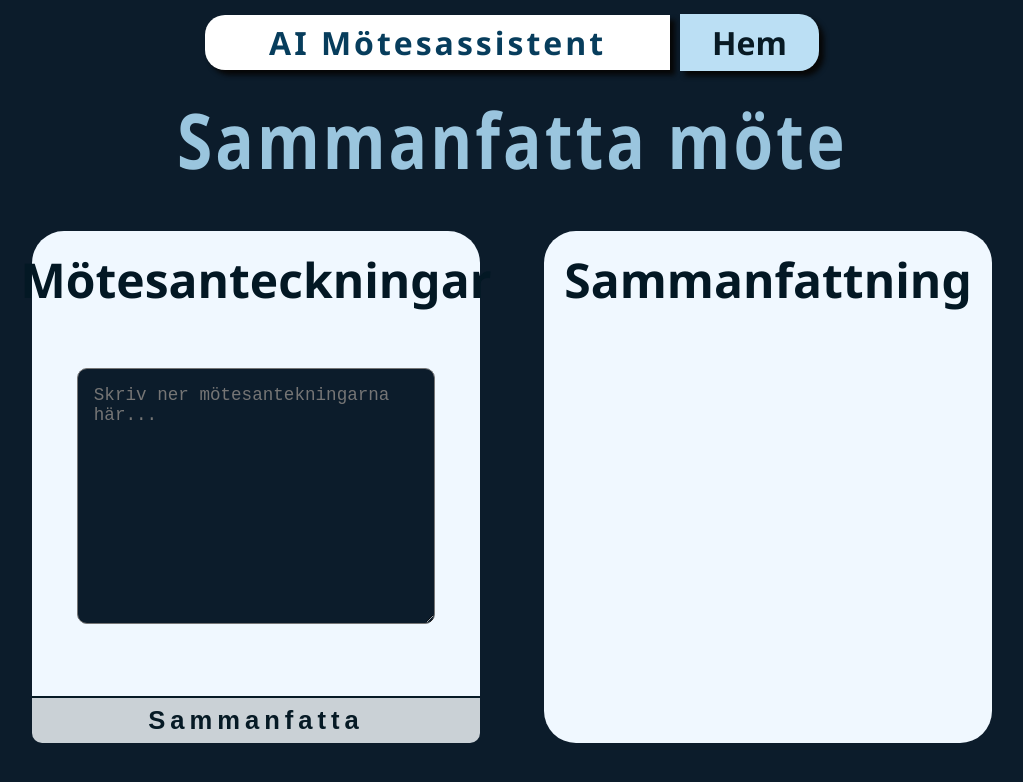
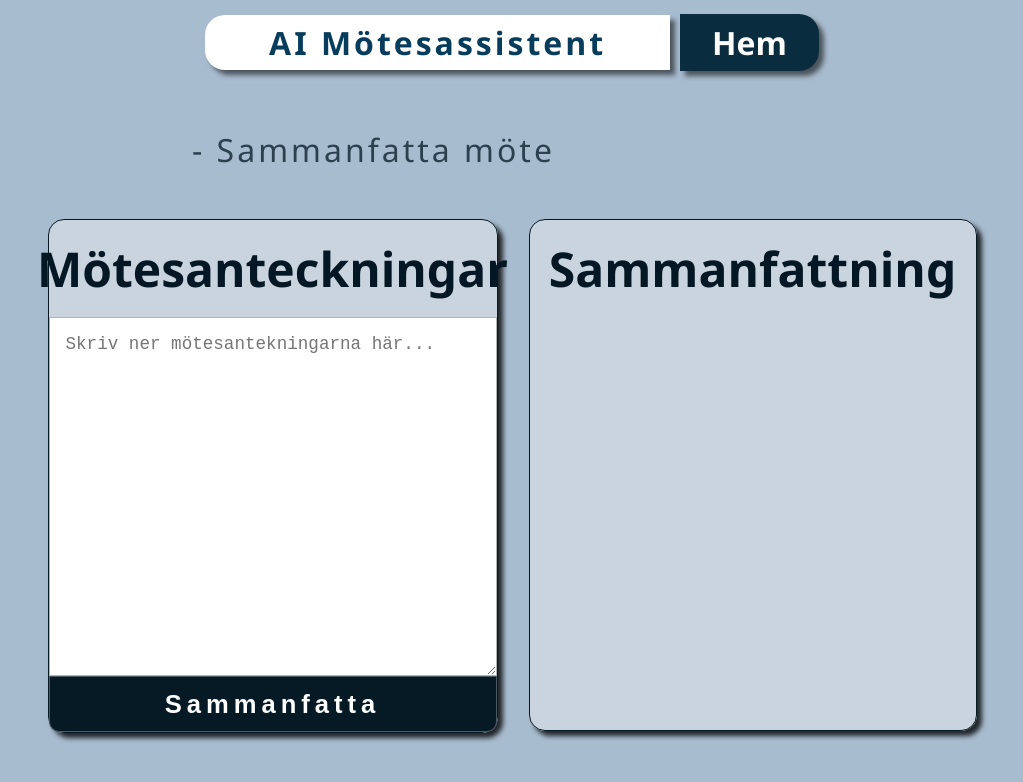
Before and after one commit to RobinJohansson1992/AI-Meeting-Assistant, a React (Vite) app: page /summarize in a window 1280 px wide. Shown: the top 782 px of the page, without its empty margins (128-1151 px from the left). Built offline with nearby package versions, Linux system fonts and the light colour scheme.

Commit message:
more css

```diff
--- a/src/App.css
+++ b/src/App.css
@@ -4,6 +4,7 @@
 }
 main {
   background-color: rgb(12, 28, 43);
+  background-color: rgb(168, 188, 207);
   display: flex;
   flex-direction: column;
   width: 100vw;
@@ -29,14 +30,15 @@ main {
   margin-left: 3rem;
 }
 h1 {
-  color: rgb(154, 197, 222);
+  color: rgb(3, 24, 36);
   font-size: 4rem;
   margin-bottom: 0rem;
   transform: scaleY(1.2);
+  text-shadow: 0px 0px 10px rgba(255, 255, 255, 0.184);
 }
 p {
-  color: rgb(194, 205, 211);
-  font-size: 1.3rem;
+  color: rgb(44, 65, 77);
+  font-size: 1.5rem;
 }
 h2 {
   color: rgb(3, 24, 36);
@@ -46,10 +48,16 @@ h2 {
   box-sizing: border-box;
   width: 80vw;
   justify-content: space-around;
-  background-color: rgb(189, 200, 210);
+  background-color: rgba(234, 235, 236, 0.525);
   border-radius: 20rem;
   height: 27rem;
   align-items: center;
   padding: 5rem;
   margin-top: 3rem;
+  box-shadow: 5px 5px 5px rgba(0, 0, 0, 0.799);
+  border: 1px solid rgba(3, 24, 36, 0.477);
 }
+.featuresContainer:hover {
+  background-color: rgba(234, 235, 236, 0.708);
+  transform: scale(1.005);
+}
--- a/src/components/assistantFeature/AssistantFeature.css
+++ b/src/components/assistantFeature/AssistantFeature.css
@@ -11,14 +11,16 @@
   text-align: center;
   box-sizing: border-box;
   color: white;
-  box-shadow: 5px 5px 5px black;
+  box-shadow: 5px 5px 5px rgba(0, 0, 0, 0.516);
   text-decoration: none;
   padding: 1.5rem;
+  border: 1px solid rgba(255, 255, 255, 0.315);
 }
 .assistantFeature:hover {
-  transform: scale(1.05);
+  transform: scale(1.01);
   background-color: rgb(19, 40, 60);
-  box-shadow: 10px 10px 10px black;
+  box-shadow: 10px 10px 10px rgba(0, 0, 0, 0.39);
+  background-color: rgb(22, 50, 77);
 }
 
 .assistantFeature p {
@@ -26,10 +28,10 @@
   font-size: 1.3rem;
 }
 .assistantFeature h2 {
-  color: rgb(204, 231, 255);
+  color: rgb(234, 235, 236);
   font-size: 2.3rem;
   margin-bottom: 0rem;
-  text-shadow: 3px 3px 15px rgba(6, 6, 6, 0.829);
+  text-shadow: 2px 2px 3px rgba(6, 6, 6, 0.829);
   transform: scaleY(1.1);
   letter-spacing: 2px;
   margin-bottom: 1rem;
--- a/src/components/navbar/Navbar.css
+++ b/src/components/navbar/Navbar.css
@@ -25,17 +25,19 @@
   border-radius: 20px 0px 0px 20px;
   margin-top: 5px;
   margin-right: 10px;
-  box-shadow: 5px 5px 5px rgb(7, 7, 7);
+  box-shadow: 5px 5px 5px rgba(7, 7, 7, 0.57);
   letter-spacing: 3px;
   font-weight: 600;
 }
 .homeBtn {
   color: rgb(8, 26, 36);
+  color: rgb(253, 253, 253);
   background-color: rgb(187, 223, 244);
+  background-color: rgb(9, 44, 62);
   padding: 0.45rem 2rem;
   border-radius: 0px 20px 20px 0px;
   font-weight: 600;
-  box-shadow: 5px 5px 5px rgb(7, 7, 7);
+  box-shadow: 5px 5px 5px rgba(7, 7, 7, 0.568);
   display: flex;
   align-items: center;
   margin-top: 5px;
@@ -44,5 +46,6 @@
   /* background-color: rgb(8, 26, 36);
   color: white; */
   transform: scale(1.05);
-  box-shadow: 8px 8px 8px rgb(7, 7, 7);
+  box-shadow: 8px 8px 8px rgba(7, 7, 7, 0.555);
+  background-color: rgb(22, 50, 77);
 }
--- a/src/pages/Agenda.jsx
+++ b/src/pages/Agenda.jsx
@@ -26,7 +26,7 @@ function Agenda() {
     <main>
       <Navbar />
       <div className="pageHeader">
-        <h1>Skapa mötesagenda</h1>
+        <p>- Skapa mötesagenda</p>
       </div>
       <section className="pageWrapper">
         <div className="inputContainer">
--- a/src/pages/Invitation.jsx
+++ b/src/pages/Invitation.jsx
@@ -30,7 +30,7 @@ function Invitation() {
     <main>
       <Navbar />
       <div className="pageHeader">
-        <h1>Skapa inbjudan</h1>
+        <p>- Skapa inbjudan till möte</p>
       </div>
       <section className="pageWrapper">
         <div className="inputContainer">
--- a/src/pages/Pages.css
+++ b/src/pages/Pages.css
@@ -1,5 +1,5 @@
 .pageWrapper {
-  width: 80vw;
+  width: 75vw;
   display: flex;
   align-self: center;
   justify-content: space-around;
@@ -12,8 +12,13 @@
   justify-content: space-between;
   width: 35vw;
   height: 32rem;
-  background-color: aliceblue;
-  border-radius: 2rem;
+  background-color: rgba(234, 235, 236, 0.525);
+  border-radius: 1rem;
+  box-shadow: 5px 5px 5px rgba(0, 0, 0, 0.799);
+  border: 1px solid rgb(6, 26, 37);
+}
+.inputContainer:hover {
+  transform: scale(1.005);
 }
 .resultContainer {
   display: flex;
@@ -21,57 +26,48 @@
   align-items: center;
   width: 35vw;
   height: 32rem;
-  background-color: aliceblue;
-  border-radius: 2rem;
+  background-color: rgba(234, 235, 236, 0.525);
+  border-radius: 1rem;
   box-sizing: border-box;
-  padding: 1rem;
+  box-shadow: 5px 5px 5px rgba(0, 0, 0, 0.799);
+  border: 1px solid rgb(6, 26, 37);
+}
+.resultContainer:hover {
+  transform: scale(1.005);
 }
 .generateBtn {
-  color: rgb(6, 26, 37);
-  background-color: rgb(202, 209, 214);
+  color: rgb(254, 255, 255);
+  background-color: rgb(6, 26, 37);
   padding: 0.5rem 2rem;
   border-radius: 0px 0px 10px 10px;
   font-weight: 600;
   font-size: 1.6rem;
   width: 100%;
+  min-height: 3.5rem;
   display: flex;
   align-items: center;
   justify-content: center;
   letter-spacing: 5px;
-  margin-top: 1rem;
   border: none;
   border-top: 2px solid rgb(6, 26, 37);
   cursor: pointer;
+  border: 1px solid rgba(255, 255, 255, 0.279);
 }
-.btn {
-  color: rgb(182, 222, 244);
-  background-color: rgb(0, 0, 0);
-  padding: 1rem 2rem;
-  border-radius: 0px 0px 10px 10px;
-  font-weight: 600;
-  font-size: 1.6rem;
-  width: 80%;
-  display: flex;
-  align-items: center;
-  justify-content: center;
-  letter-spacing: 5px;
-  margin-top: -3rem;
-  border-top: 1px solid white;
-}
-.btn:hover {
-  background-color: rgb(29, 33, 42);
+.generateBtn:hover {
+  background-color: rgb(10, 45, 63);
   cursor: pointer;
 }
 .notes {
-  width: 80%;
-  height: 50%;
+  width: 100%;
+  height: 75%;
   font-size: 1.1rem;
   box-sizing: border-box;
   padding: 1rem;
-  background-color: rgb(12, 28, 43);
-  color: white;
-  border-radius: 10px;
+  background-color: rgb(255, 255, 255);
+  color: rgb(12, 28, 43);
   margin-bottom: 0px;
+  margin-top: 1rem;
+  border: 1px solid rgba(0, 0, 0, 0.299);
 }
 .inputContainer h2 {
   font-size: 3rem;
@@ -83,39 +79,49 @@
   transform: scaleY(0.9);
 }
 .inputContainer input {
-  width: 70%;
+  width: 100%;
   height: 2rem;
   box-sizing: border-box;
   padding: 1rem;
   text-align: center;
+  font-size: 1rem;
+  border: 1px solid rgba(0, 0, 0, 0.29);
 }
 .agendaTextarea {
-  width: 70%;
+  width: 100%;
   height: 8rem;
   box-sizing: border-box;
   padding: 1rem;
+  font-size: 1rem;
+  border: 1px solid rgba(0, 0, 0, 0.29);
 }
 .resultContainer h2 {
   font-size: 3rem;
   margin-bottom: 1rem;
+  margin-top: 1rem;
 }
 .pageHeader {
   display: flex;
   flex-direction: column;
-  align-self: center;
-  margin-top: 2rem;
+  margin-top: 4rem;
+  margin-left: 20rem;
   letter-spacing: 3px;
 }
+.pageHeader p {
+  font-size: 2rem;
+}
 .result {
-  background-color: rgb(12, 28, 43);
-  width: 80%;
+  background-color: rgb(255, 255, 255);
+  width: 100%;
   height: 70%;
-  font-size: 1.1rem;
   box-sizing: border-box;
   padding: 1rem;
-  border: 1px solid black;
-  border-radius: 10px;
+  border: 1px solid rgba(0, 0, 0, 0.286);
+  overflow: auto;
 }
 .result p {
-  color: white;
+  font-size: 1.1rem;
+  font-weight: 600;
+  color: rgb(12, 28, 43);
+  white-space: pre-line;
 }
--- a/src/pages/Summarize.jsx
+++ b/src/pages/Summarize.jsx
@@ -22,7 +22,7 @@ function Summarize() {
     <main>
       <Navbar />
       <div className="pageHeader">
-        <h1>Sammanfatta möte</h1>
+        <p>- Sammanfatta möte</p>
       </div>
       <section className="pageWrapper">
         <div className="inputContainer">
```
